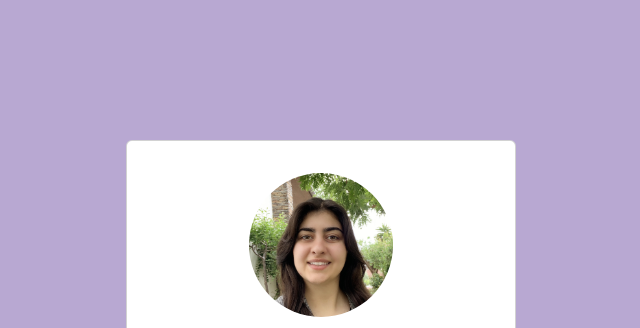
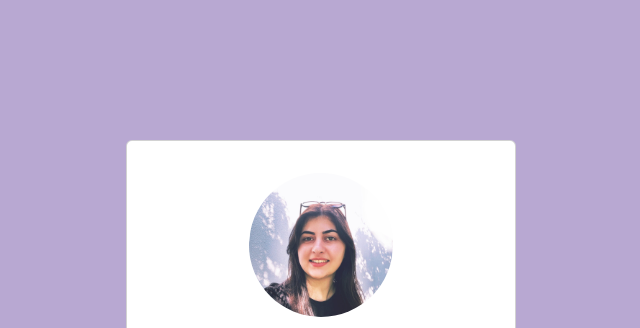
Before and after one commit to marianarp27/marianarp27.github.io, a website: page index.html in a window 1280 px wide. Shown: the top 328 px of the page, without its empty margins (319-959 px from the left). Drawn offline with nearby package versions, Linux system fonts and the light colour scheme.

Commit message:
update: profile img

```diff
--- a/index.html
+++ b/index.html
@@ -18,7 +18,7 @@
 
     <div class="main_cards">
         <section class="card mini_card">
-            <img class="card_img mb-3" src="assets/img/profile_img.png" alt="my avatar photo">
+            <img class="card_img mb-3" src="assets/img/profile_img.jpg" alt="my avatar photo">
             <h2 class="mb-3"> Mariana Pereira</h2>
             <p>Developer and Designer</p>
             <span class="mt-3"> Hi there👋. I'm a <b> Junior Web Developer</b> with a passion for <b>Design</b> based in Leiria, Portugal.</span>
```
Also changed, not shown: assets/img/profile_img.jpg (added), assets/img/profile_img.png (deleted), 1 other file.
